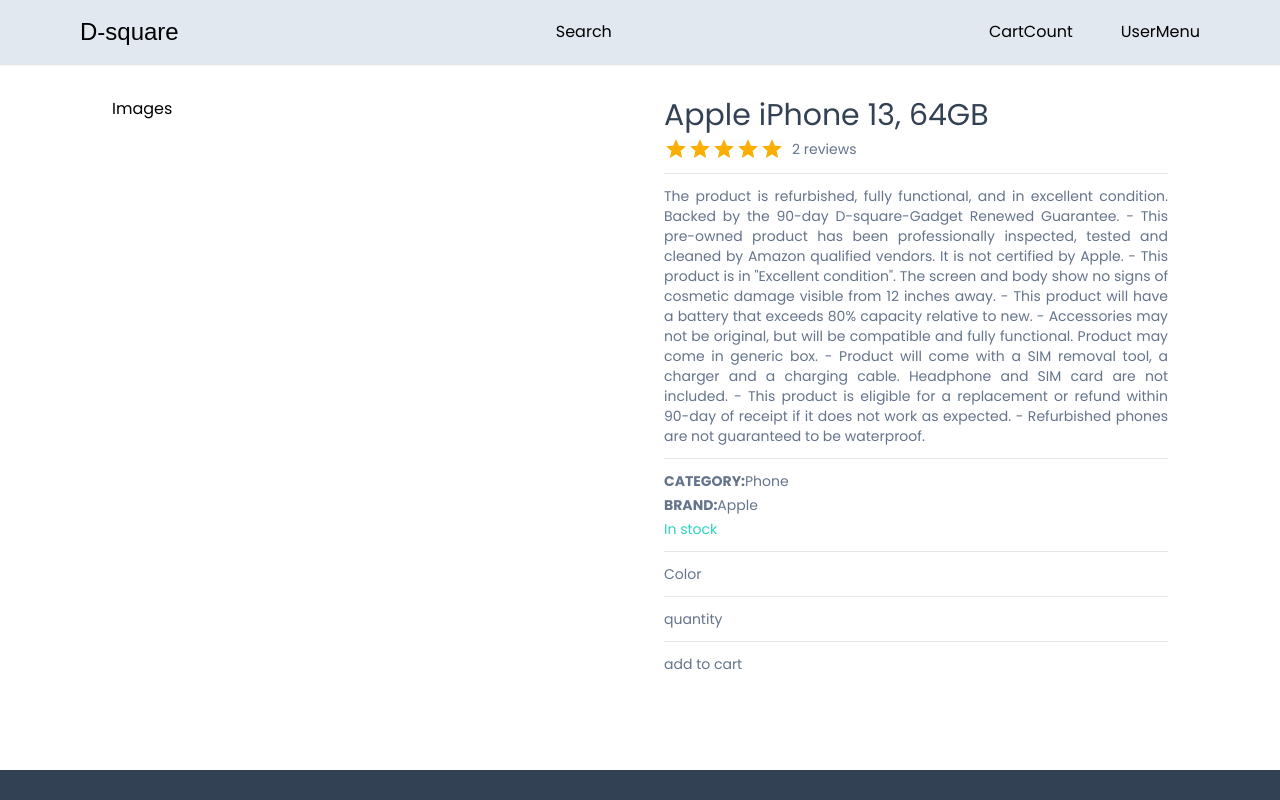
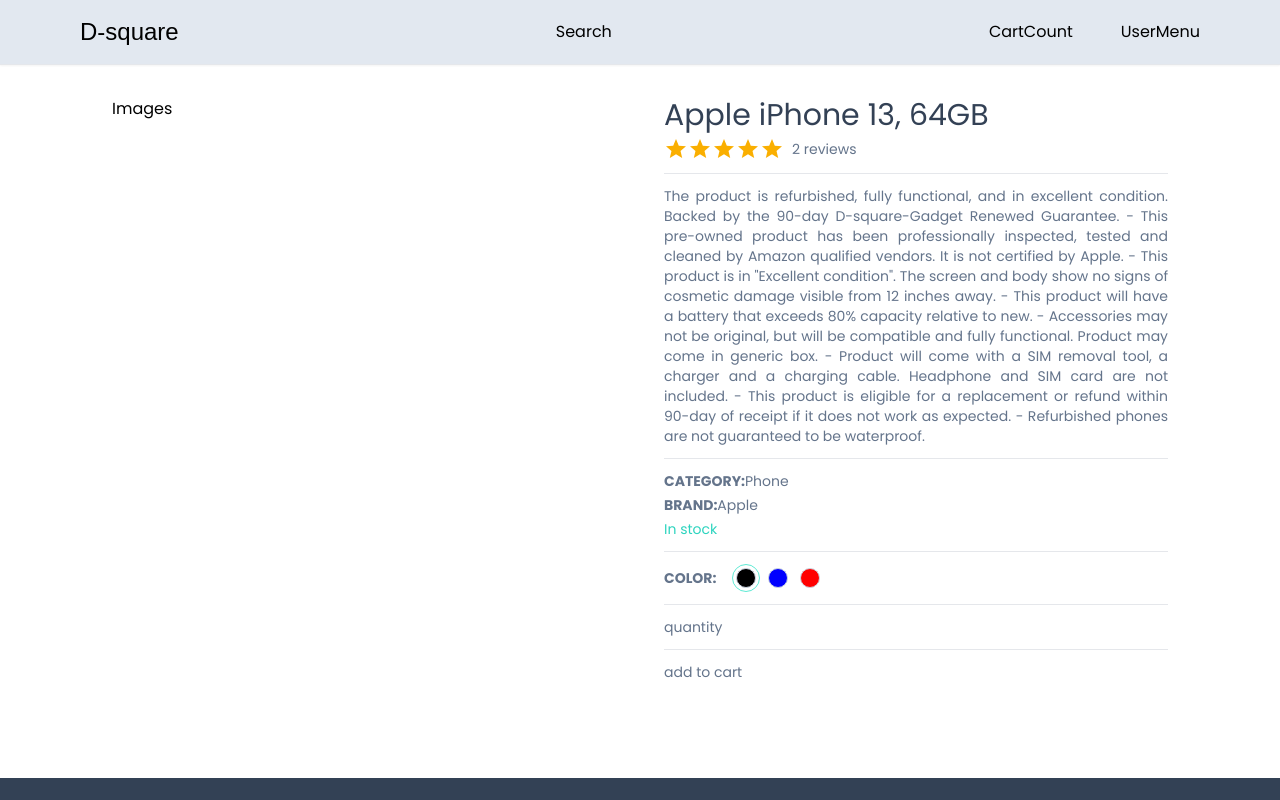
Before and after one commit to Lekxy-dev/Dsquare-Gadget, a Next.js app: page /Product/1 in a window 1280 px wide. Shown: the top 800 px of the page. Built offline with nearby package versions, Linux system fonts and the light colour scheme; a web font is replaced by a local one.

Commit message:
Initial commit

```diff
--- /dev/null
+++ b/app/Component/Product/SetColor.tsx
@@ -0,0 +1,35 @@
+"use client"
+
+import { CartProductType, SelectedImgType } from "@/app/Product/ProductDetails";
+
+interface SetColorProps{
+    images: SelectedImgType[],
+    cartProduct:CartProductType,
+    handlColorSelect:(value: SelectedImgType) => void;
+}
+
+const SetColor:React.FC<SetColorProps> = ({
+    images,
+    cartProduct,
+    handlColorSelect
+}) => {
+    return ( <div>
+        <div className="flex gap-4 items-center">
+            <span className="font-semibold">COLOR:</span>
+            <div className="flex gap-1">{
+                 images.map((image) => {
+                    return <div
+                    key={image.color}
+                    onClick={() => handlColorSelect(image)}
+                    className={`h-7 w-7 rounded-full border-teal-300 flex items-center justify-center ${
+                        cartProduct.slectedImg.color === image.color ? 'border-[1.5px]': 'border-none'
+                    }`}>
+                        <div style={{background: image.colorCode}} className="h-5 w-5 rounded-full border-[1.2px] border-slate-300 cursor-pointer"></div>
+                    </div>
+                 })
+                }</div>
+        </div>
+    </div> );
+}
+
+export default SetColor;
--- /dev/null
+++ b/app/Component/SetQuantity.tsx
@@ -0,0 +1,8 @@
+const SetQuantity = () => {
+    return ( <div>
+
+    </div> );
+}
+
+export default SetQuanti<div>
+</div>ty;
--- a/app/Product/ProductDetails.tsx
+++ b/app/Product/ProductDetails.tsx
@@ -1,7 +1,8 @@
 "use client"
 
 import { Rating } from "@mui/material";
-import { useState } from "react";
+import { useCallback, useState } from "react";
+import SetColor from "../Component/Product/SetColor";
 
 interface ProductDetailsProps{
     produc: any
@@ -39,8 +40,17 @@
         quantity:1,
         price:produc.price,
     })
+    /* console.log(CartProduct) */
     const productRating = produc.reviews.reduce((acc:number,item:any) => item.rating + acc, 0) / produc.reviews.length
     console.log(productRating)
+
+    const handlColorSelect = useCallback((value:
+        SelectedImgType
+    )=> {
+         setCartProduct((prev) =>{
+            return {...prev, slectedImg:value}
+         })
+    }, [CartProduct.slectedImg])
     return ( <div className="grid grid-cols-1 md:grid-cols-2 gap-12">
     <div>Images</div>
     <div className="flex flex-col gap-1 text-slate-500 text-sm">
@@ -63,7 +73,11 @@
         <div className={produc.inStock? 'text-teal-400' : 'text-rose-400'}>{produc.inStock? 'In stock' : 'Out of stock'}
         </div>
         <Horizontal />
-        <div>Color</div>
+        <SetColor
+         cartProduct={CartProduct}
+         images={produc.images}
+         handlColorSelect={handlColorSelect}
+        />
         <Horizontal />
         <div>quantity</div>
         <Horizontal />
```
